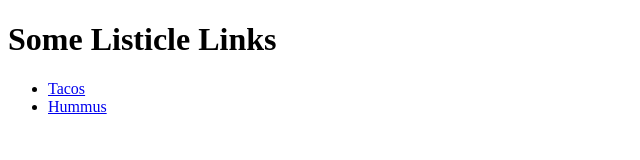
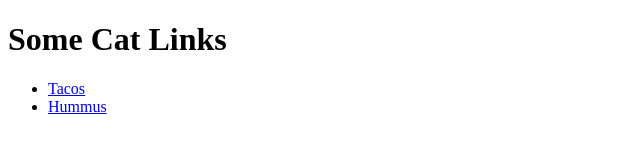
Before and after one commit to th3Fed/IGME110-repo, a plain HTML site: page index.html in a window 1280 px wide. Shown: the whole page, without its empty margins (0-640 px from the left). Drawn offline with Linux system fonts and the light colour scheme.

Commit message:
Update index.html

```diff
--- a/index.html
+++ b/index.html
@@ -6,7 +6,7 @@
   <title>My Listicle</title>
 </head>
 <body>
-  <h1>Some Listicle Links</h1>
+  <h1>Some Cat Links</h1>
   <ul>
     <li><a href="https://en.wikipedia.org/wiki/Taco">Tacos</a></li>
     <li><a href="https://en.wikipedia.org/wiki/Hummus">Hummus</a></li>
```
